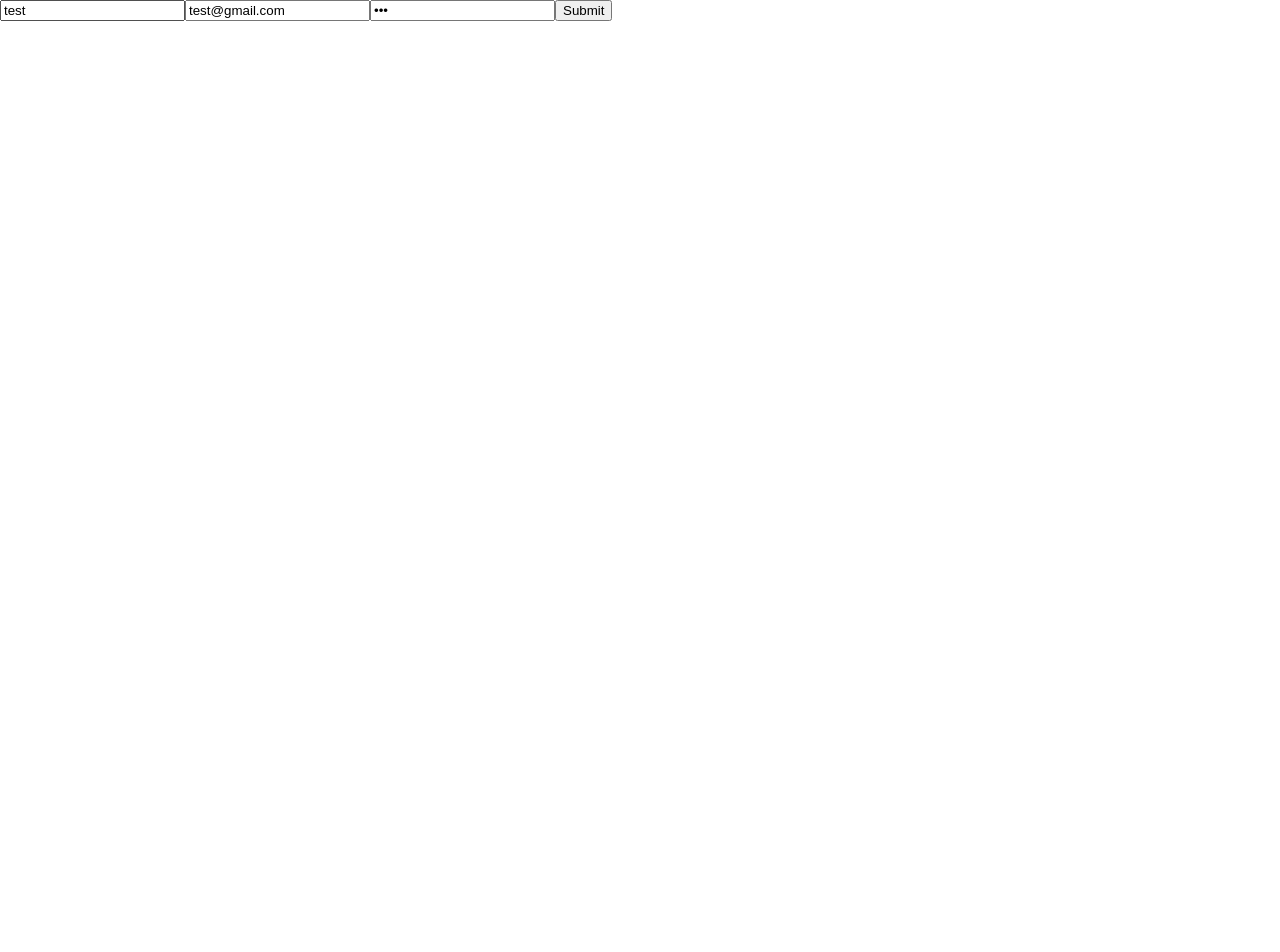
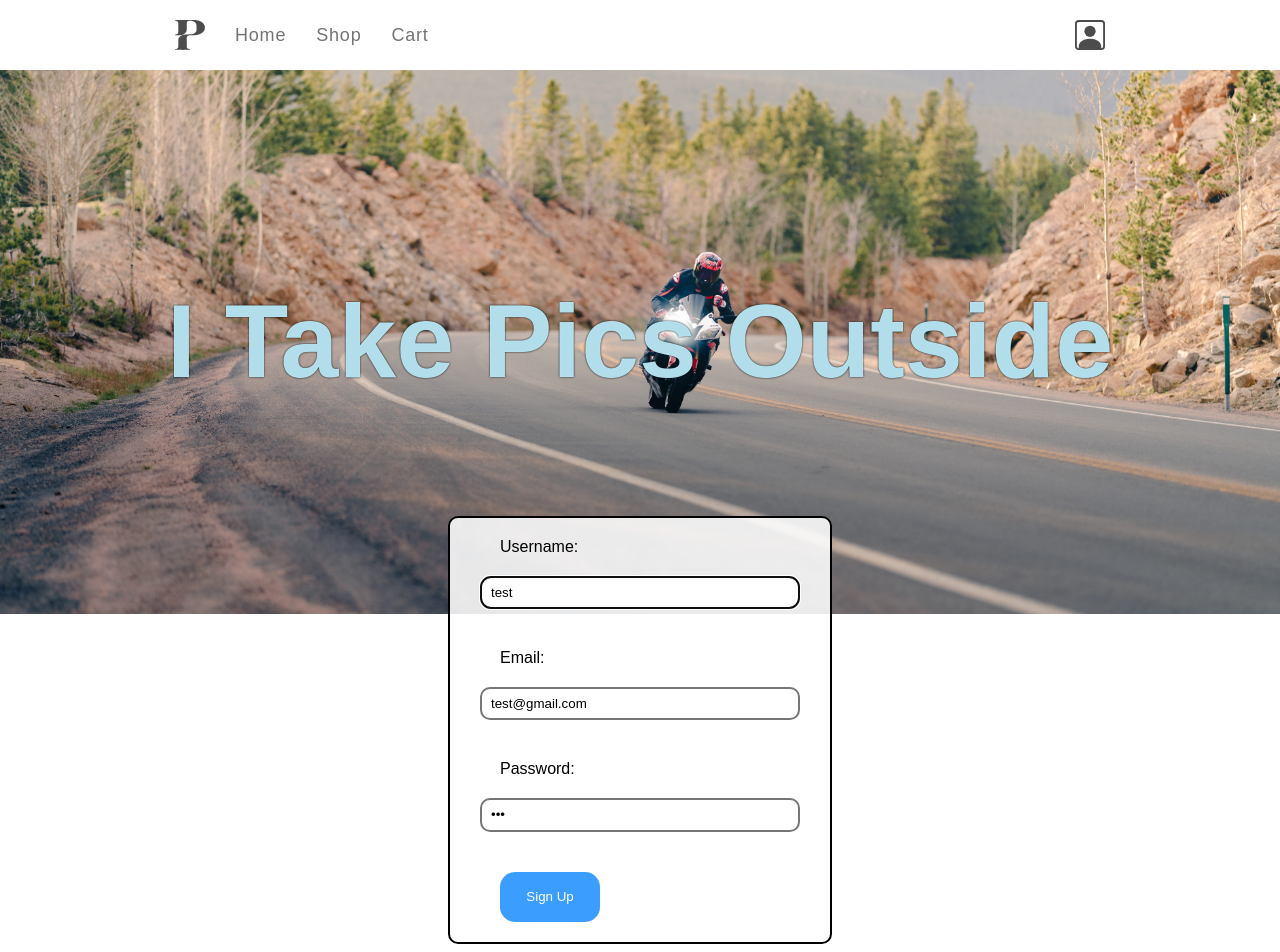
Before and after one commit to pdj1183/Projects, a Next.js app in the folder nextjs-e-commerce/: page /signup in a window 1280 px wide. Shown: the top 952 px of the page. Before the commit the page ends 800 px from the top, so only its background shows below. Built offline with nearby package versions, Linux system fonts and the light colour scheme; a web font is replaced by a local one.

Commit message:
Gallery Selector

```diff
--- a/nextjs-e-commerce/components/account.module.css
+++ b/nextjs-e-commerce/components/account.module.css
@@ -13,6 +13,7 @@
 
 .icon {
     transform: translateY(-50%) !important;
+    margin-right: 15px;
 }
 
 .dropdown {
--- a/nextjs-e-commerce/components/header.module.css
+++ b/nextjs-e-commerce/components/header.module.css
@@ -7,7 +7,7 @@
     overflow-x: hidden;
 }
 
-@media(max-width: 800px) {
+@media(max-width: 1000px) {
     .title {
         font-size: 2rem !important;
     }
--- a/nextjs-e-commerce/components/post.module.css
+++ b/nextjs-e-commerce/components/post.module.css
@@ -1,7 +1,9 @@
 .postBox {
-    width: 45vw;
-    height:45vh;
+    width: 40vw;
+    height:40vw;
+    min-height: 280px;
     max-height: 600px;
+    min-width: 220px;
     position: relative;
     display: flex;
     flex-direction: column;
@@ -14,20 +16,20 @@
 }
 
 .postImage {
-    inset: 50px 0px !important;
+    inset: 70px 0 !important;
     object-fit: contain;
     display: inline-flex;
-    max-height: 400px;
-    margin: 5px;
+    max-height: 23vw;
+    margin: 5px 0;
 }
 
 
 .title {
     position: absolute;
     display: block;
-    top: 0;
+    top: 10px;
     height: auto;
-    font-size: 2rem;
+    font-size: 1.5em;
     margin-left: 1rem;
 }
 
@@ -35,7 +37,7 @@
     text-align: center;
     position: absolute;
     display: block;
-    bottom:30px;
+    bottom:20px;
     font-size: 1rem;
     width: 100%;
     margin: 0;
--- a/nextjs-e-commerce/pages/login.js
+++ b/nextjs-e-commerce/pages/login.js
@@ -25,6 +25,8 @@ export default function Login(props) {
 
     async function login(event) {
         event.preventDefault();
+
+        if (!filled) return;
 
         try {
             const res = await fetch("http://localhost:3000/api/login", {
--- a/nextjs-e-commerce/pages/signup.js
+++ b/nextjs-e-commerce/pages/signup.js
@@ -1,18 +1,38 @@
-import { useState } from "react";
+import styles from "../styles/login.module.css";
 import { useRouter } from "next/navigation";
-
+import { useEffect, useState } from "react";
+import Layout from "../components/layout";
+import Header from "../components/header";
+import Link from "next/link";
 
 export default function Signup(props) {
     const router = useRouter();
+
     const [regiserForm, setRegisterForm] = useState({
         email: "test@gmail.com",
         username: "test",
         password: "124",
     });
-    const [badSignup, setBadSignup] = useState('')
+    const [badSignup, setBadSignup] = useState("");
+
+    const [filled, setFilled] = useState(false);
+
+    useEffect(() => {
+        if (
+            regiserForm.password == "" ||
+            regiserForm.username == "" ||
+            regiserForm.email == ""
+        ) {
+            setFilled(false);
+        } else {
+            setFilled(true);
+        }
+        console.log(filled);
+    }, [setRegisterForm]);
 
     async function register(event) {
         event.preventDefault();
+        if (!filled) return;
 
         try {
             const res = await fetch("http://localhost:3000/api/signup", {
@@ -24,7 +44,7 @@ export default function Signup(props) {
             });
             console.log(res);
             if (res.ok) {
-                router.push('/login')
+                router.push("/login");
             } else {
                 console.log("NOOOOOO");
             }
@@ -48,34 +68,59 @@ export default function Signup(props) {
         }));
     }
 
+    let headerImage = { path: "/images/LoginHeader.jpg" };
+
     return (
+        <Layout>
             <section>
-            <form>
+                <Header {...headerImage} />
+                <form className={styles.form}>
+                    <label className={styles.label}>Username:</label>
                     <input
-                    onChange={handleChange}
+                        className={styles.input}
                         type="text"
                         name="username"
                         placeholder="Username"
+                        onChange={handleChange}
                         value={regiserForm.username}
+                        autoComplete="username"
+                        autoFocus="autofocus"
+                        required="required"
                     />
+                    <label className={styles.label}>Email:</label>
                     <input
+                        className={styles.input}
                         onChange={handleChange}
                         type="email"
                         name="email"
                         placeholder="Email"
                         value={regiserForm.email}
+                        autoComplete="email"
+                        required="required"
                     />
+
+                    <label className={styles.label}>Password:</label>
                     <input
-                    onChange={handleChange}
+                        className={styles.input}
                         type="password"
                         name="password"
                         placeholder="Password"
+                        onChange={handleChange}
+                        autoComplete="current-password"
+                        required="required"
                         value={regiserForm.password}
                     />
-                <button onClick={register}>Submit</button>
-                <p>{badSignup}</p>
 
+                    <input
+                        type="button"
+                        className={styles.buttonSubmit}
+                        name="submit"
+                        onClick={register}
+                        disabled={!filled}
+                        value={"Sign Up"}
+                    />
                 </form>
             </section>
+        </Layout>
     );
 }
--- a/nextjs-e-commerce/styles/Home.module.css
+++ b/nextjs-e-commerce/styles/Home.module.css
@@ -5,27 +5,49 @@
     align-items: center;
 }
 
-
-
 .list {
     display: flex;
     flex-wrap: wrap;
     width: 100%;
-    height: 100%;
     position: relative;
     justify-content: space-evenly;
     max-width: 100vw;
-    align-items: baseline;
+    align-items: center;
+    align-content: center;
     gap: 10px 20px;
     background-image: radial-gradient(#a697dc, #dc9e97, #ffce77, #ff3c3c);
     background-size: 600% 600%;
     background-position: center;
     animation: banner-animation 200s infinite alternate;
-
+    padding-bottom: 10vh;
 }
 
 .selector {
+    width: 100%;
+    display: flex;
+    flex-direction: row;
+    flex-wrap: wrap;
+    padding-top: 20px;
+    justify-content: space-around;
+}
 
+.active {
+    text-decoration: underline;
+    font-size: 1.7em !important;
+}
+
+.button {
+    background-color: transparent;
+    border-style: none;
+    color: white;
+    font-size: 1.5em;
+    font-weight: 700;
+    transition: 0.15s ease-in-out;
+}
+
+.button:hover {
+    font-size: 1.7em;
+    cursor: pointer;
 }
 
 @keyframes banner-animation {
@@ -54,3 +76,10 @@
 .list * {
     margin: 5px 5vw 5px 5vw;
 }
+
+.divider {
+    background-color: white;
+    width: 80vw;
+    height: 5px;
+    border-radius: 5px;
+}
--- a/nextjs-e-commerce/styles/login.module.css
+++ b/nextjs-e-commerce/styles/login.module.css
@@ -1,5 +1,6 @@
 .form {
     display: flex;
+    position: relative;
     flex-direction: column;
     align-content: center;
     flex-wrap: wrap;
@@ -13,6 +14,7 @@
     border-radius: 10px;
     border-color: black;
     background-color: #ffffffde;
+    transform: translateY(-10vw);
 }
 
 .input {
```
Also changed, not shown: nextjs-e-commerce/pages/index.js (+52 -9 lines). Lines whose indentation alone changed are shown as unchanged.
